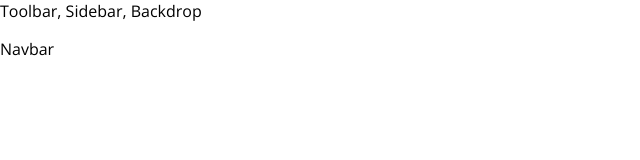
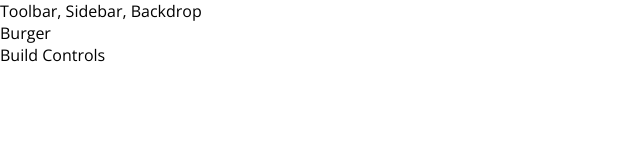
Before and after one commit to mpsingh17/Burger-Builder-ReactJS, a React (Create React App) app: page / in a window 1280 px wide. Shown: the top 160 px of the page, without its empty margins (0-640 px from the left). Built offline with nearby package versions, Linux system fonts and the light colour scheme.

Commit message:
burger builder component added.

```diff
--- a/src/App.js
+++ b/src/App.js
@@ -1,14 +1,17 @@
 import React from 'react';
 import Layout from './components/layout/Layout';
+import BurgerBuilder from './containers/burger_builder/BurgerBuilder';
 
 function App() {
+
     return (
         <div>
             <Layout>
-		  	<p>Navbar</p>
+				<BurgerBuilder />
 			</Layout>
         </div>
 	);
+
 }
 
 export default App;
--- /dev/null
+++ b/src/containers/burger_builder/BurgerBuilder.js
@@ -0,0 +1,16 @@
+import React, {Component} from 'react';
+
+class BurgerBuilder extends Component {
+
+    render () {
+        return (
+            <React.Fragment>
+                <div>Burger</div>
+                <div>Build Controls</div>
+            </React.Fragment>
+        );
+    }
+
+}
+
+export default BurgerBuilder;
```
Lines whose indentation alone changed are shown as unchanged.
